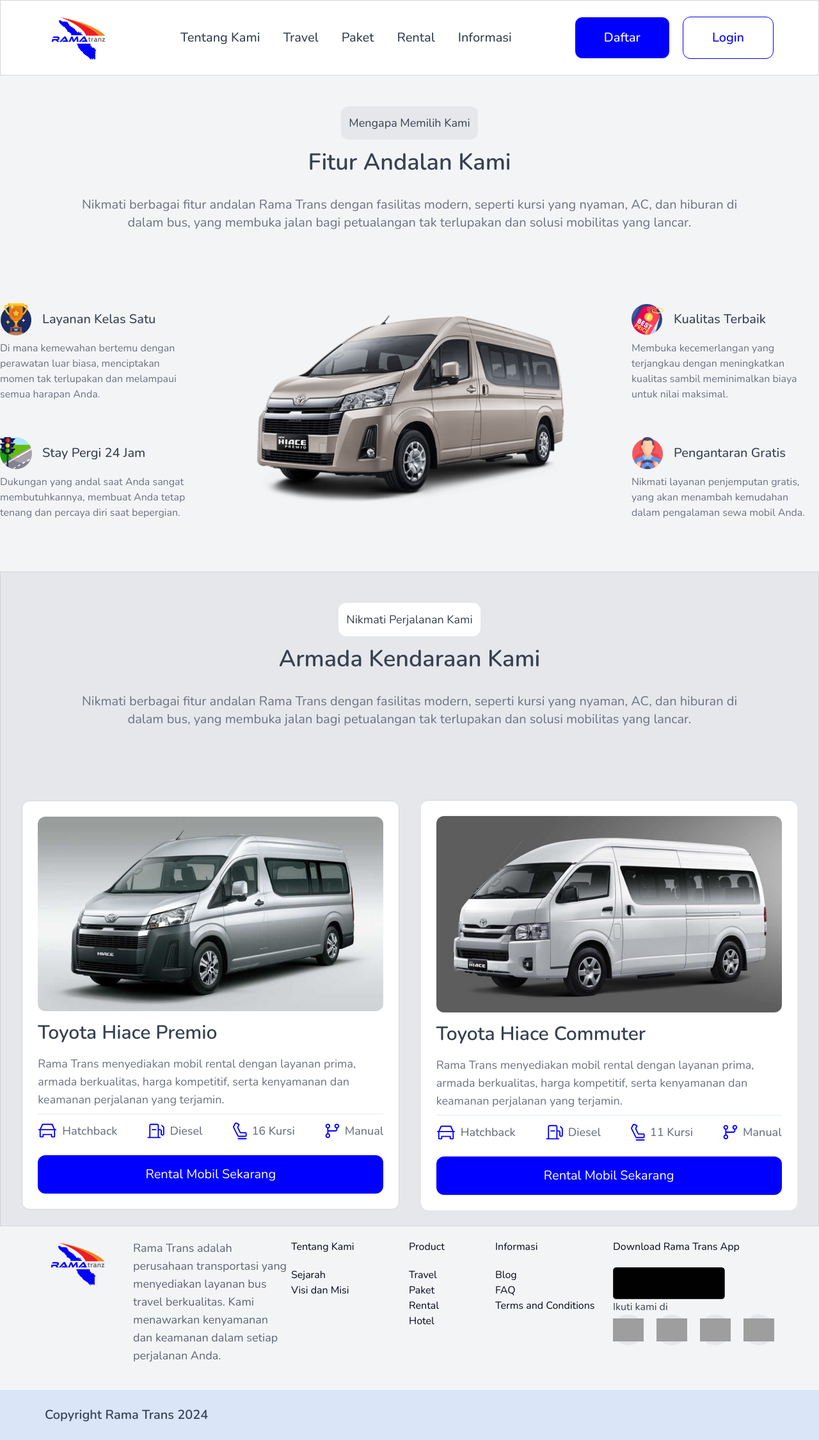
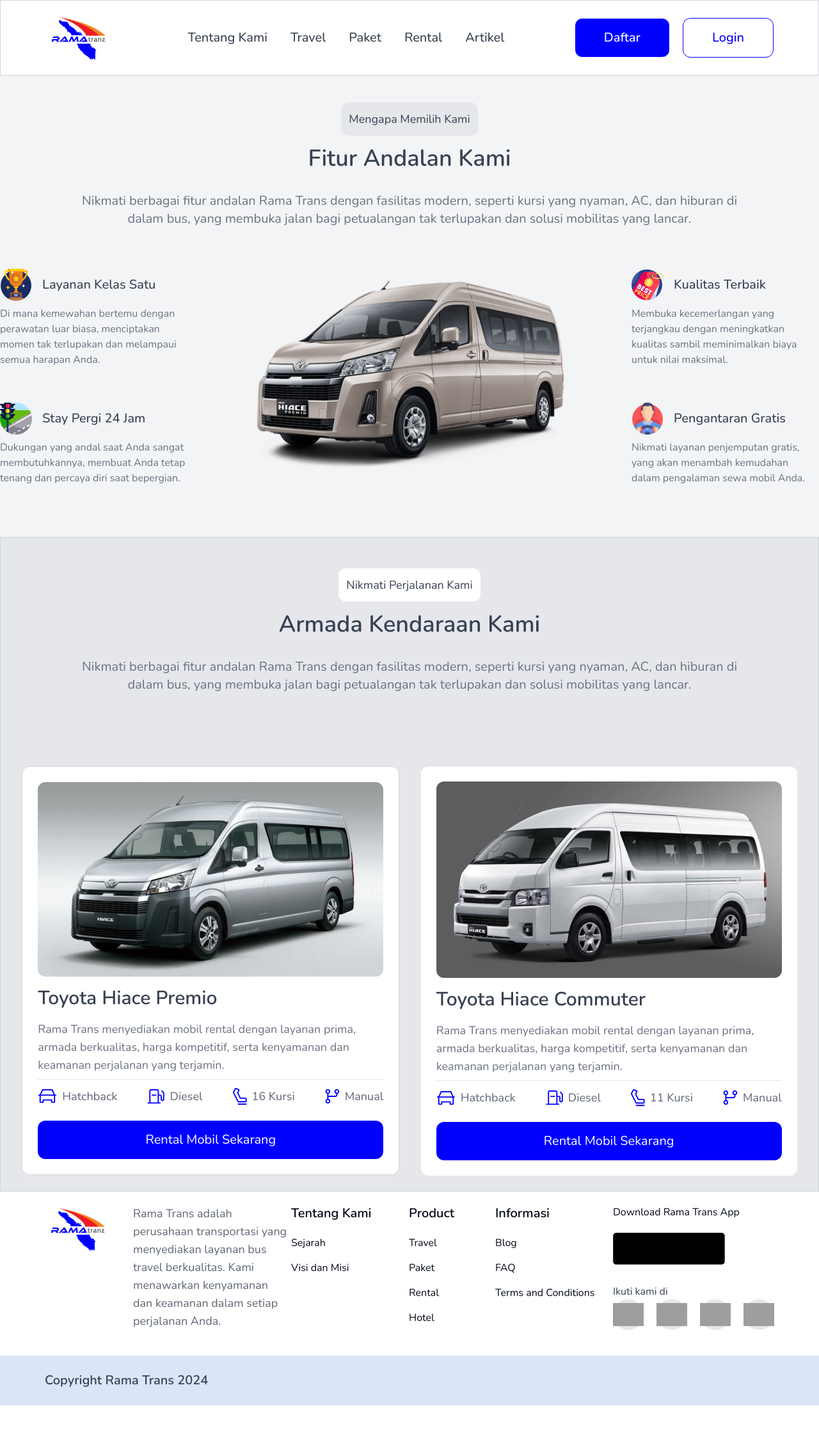
Before and after one commit to aldngrha/boilerplate-frontend, a Next.js app: page /landing/rental in a window 1280 px wide. Shown: the whole page at 64% size. After the commit the page ends 2196 px from the top, so only its background shows below. Built offline with nearby package versions, Linux system fonts and the light colour scheme; grey boxes are pictures that could not be loaded.

Commit message:
Update page.tsx

```diff
--- a/src/app/landing/rental/page.tsx
+++ b/src/app/landing/rental/page.tsx
@@ -1,7 +1,9 @@
+import { Navigation } from "lucide-react";
+
 export default function Rental() {
     return(
         <section className="bg-gray-100 items-center justify-center">
-            <div className="bg-white items-center align-middle justify-between border-[1px] border-solid border-gray-300 py-[20px] px-[70px]">
+            <div className="fixed w-full bg-white items-center align-middle justify-between border-[1px] border-solid border-gray-300 py-[20px] px-[70px]">
                 <div className="flex align-middle items-center justify-between">
                     <img src="/assets/images/image 1.png" alt="" width="103" height="75"/>
                     <div className="flex align-middle items-center w-full justify-between">
@@ -28,15 +30,15 @@
                         </div>
                         <div className="hover:bg-gray-700 hover:bg-opacity-30 rounded-xl">
                             <h4 className="text-xl text-gray-700 font-medium p-[10px] gap-[2px] hover:">
-                                Informasi
+                                Artikel
                             </h4>
                         </div>
                     </div>
                     <div className="flex gap-5">
-                        <button className="border-[1.5px] border-white bg-[#0000ff] text-white py-[18px] px-[45px] rounded-xl text-xl font-medium hover:bg-[#102C79]">
+                        <button className="border-[1.5px] border-white bg-[#0000ff] text-white py-[16px] px-[45px] rounded-xl text-xl font-medium hover:bg-[#102C79]">
                             Daftar
                         </button>
-                        <button className="border-[1.5px] border-[#0000ff] bg-white text-[#0000ff] py-[18px] px-[45px] rounded-xl text-xl font-medium hover:bg-[#102C79] hover:border-white hover:text-white">
+                        <button className="border-[1.5px] border-[#0000ff] bg-white text-[#0000ff] py-[16px] px-[45px] rounded-xl text-xl font-medium hover:bg-[#102C79] hover:border-white hover:text-white">
                             Login
                         </button>
                     </div>
@@ -45,8 +47,8 @@
                 <hr className="border-white"/>
             </div>
 
-            <div className="items-center justify-center mt-12">
-                <div className="justify-center flex align-middle m-12 items-center">
+            <div className="items-center justify-center pt-40">
+                <div className="justify-center flex align-middle items-center">
                     <div>
                         <div>
                             <div className="flex items-center justify-center">
@@ -219,7 +221,7 @@
             </div>
 
             <div>
-                <div className="flex px-[70px] pt-[20px] pb-[40px] justify-between">
+                <div className="flex px-[70px] pt-[20px] pb-[40px] justify-between bg-white">
                     <div>
                         <div className="flex gap-[35px] items-start">
                             <img src="/assets/images/image 1.png" alt="" width="103" height="75"/>
@@ -228,20 +230,20 @@
 
                     </div>
                     <div className="w-[180px]">
-                        <h3 className="mb-[20px]">
+                        <h3 className="mb-[20px] font-semibold text-xl">
                             Tentang Kami
                         </h3>
-                        <div className="gap-[20px]">
+                        <div className="flex flex-col gap-[15px]">
                             <h6>Sejarah</h6>
                             <h6>Visi dan Misi</h6>
                             <h6></h6>
                         </div>
                     </div>
                     <div className="w-[131px]">
-                        <h3 className="mb-[20px]">
+                        <h3 className="mb-[20px] font-semibold text-xl">
                             Product
                         </h3>
-                        <div className="gap-[20px]">
+                        <div className="flex flex-col gap-[15px]">
                             <h6>Travel</h6>
                             <h6>Paket</h6>
                             <h6>Rental</h6>
@@ -249,16 +251,16 @@
                         </div>
                     </div>
                     <div className="w-[180px]">
-                        <h3 className="mb-[20px]">
+                        <h3 className="mb-[20px] font-semibold text-xl">
                             Informasi
                         </h3>
-                        <div>
+                        <div className="flex flex-col gap-[15px]">
                             <h6>Blog</h6>
                             <h6>FAQ</h6>
                             <h6>Terms and Conditions</h6>
                         </div>
                     </div>
-                    <div className="flex-col gap-[30px]">
+                    <div className="flex flex-col gap-[30px]">
                         <div >
                             <h3 className="mb-[20px]">
                                 Download Rama Trans App
@@ -269,7 +271,7 @@
                             <h4 className="text-gray-700">Ikuti kami di</h4>
                             <div className="gap-5 justify-center flex">
                                 <button className="size-12 bg-gray-200 rounded-full">
-                                    <img src="assets/icons/YouTube.svg" alt="" className="size-auto"/>
+                                    <img src="assets/icons/YouTube.svg" alt="" className="size-auto fill-gray-700"/>
                                 </button>
                                 <button className="size-12 bg-gray-200 rounded-full">
                                     <img src="assets/icons/IG.svg" alt="" />
```
